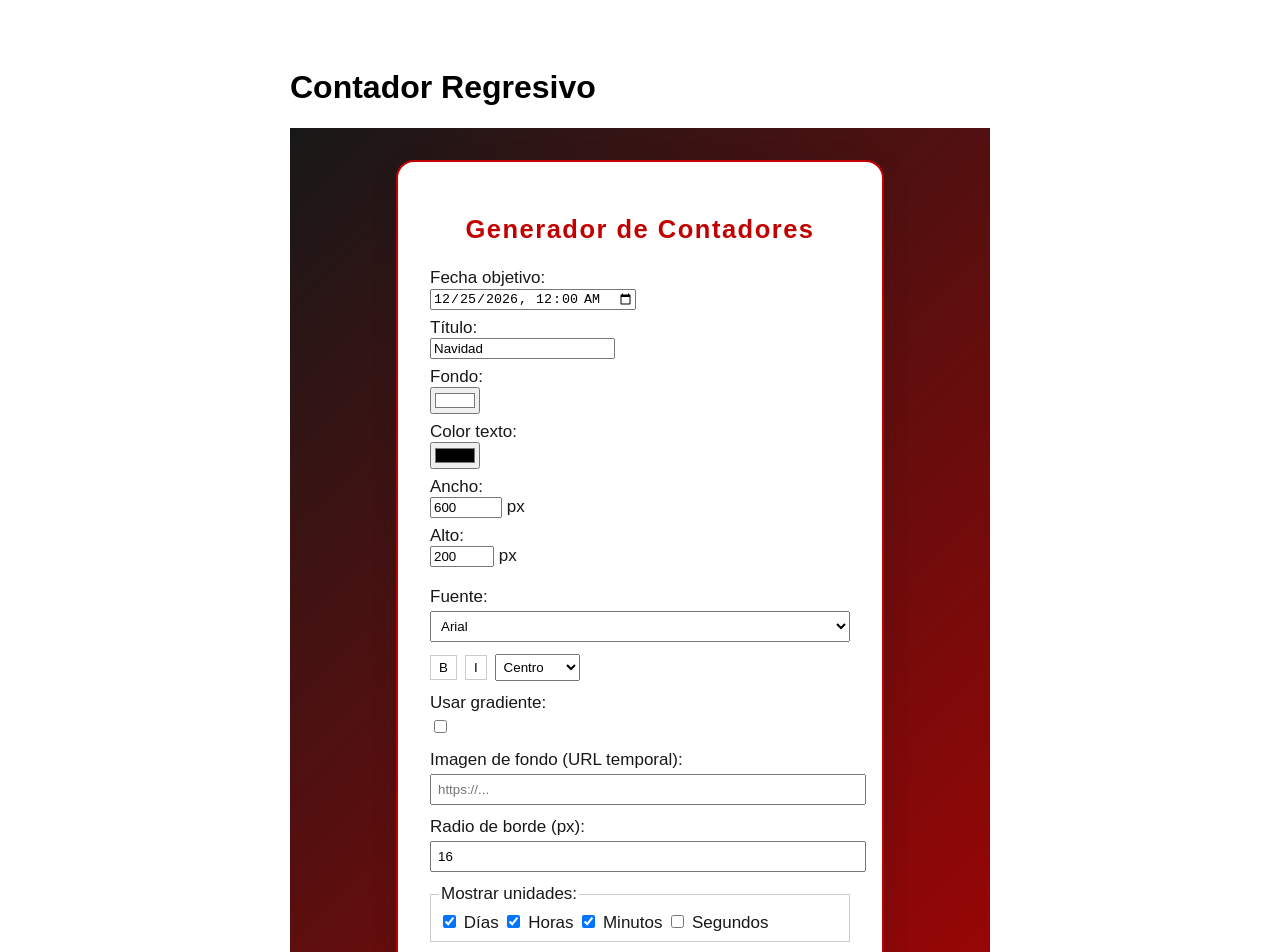
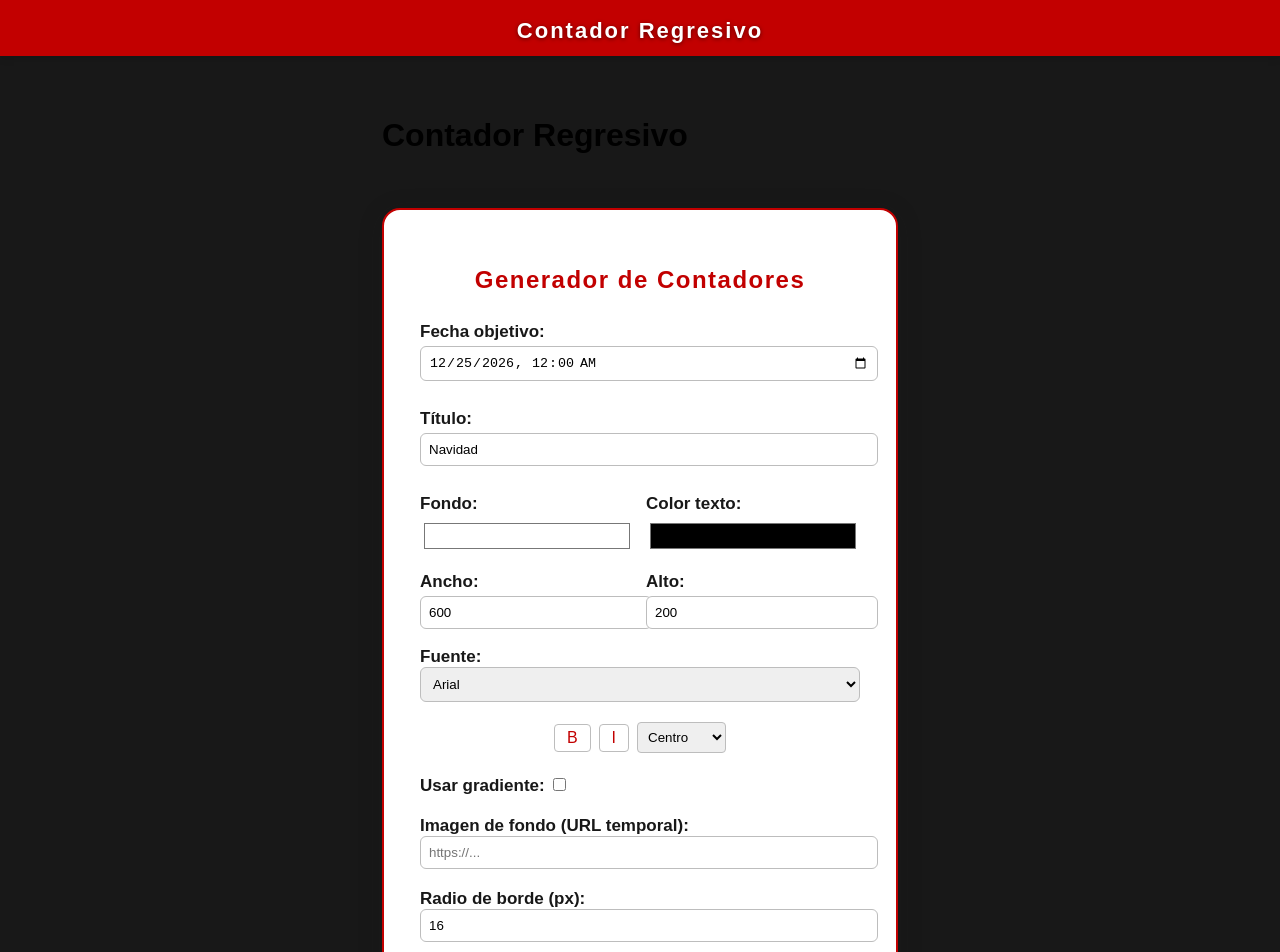
Before and after one commit to EA-UC-NLC/contadores, a Next.js app: page / in a window 1280 px wide. Shown: the top 952 px of the page. Built offline with nearby package versions, Linux system fonts and the light colour scheme.

Commit message:
ui: header, footer y web sencilla pero funcional

```diff
--- a/app/FormGenerator.tsx
+++ b/app/FormGenerator.tsx
@@ -56,89 +56,102 @@ export default function FormGenerator() {
 
   return (
     <div style={{
-      background: `linear-gradient(135deg, ${KREATOR_COLORS.dark} 0%, ${KREATOR_COLORS.primary} 100%)`,
-      minHeight: '100vh',
+      width: '100%',
       display: 'flex',
+      flexDirection: 'column',
       alignItems: 'center',
       justifyContent: 'center',
-      padding: 0
+      minHeight: '70vh',
+      background: 'none',
     }}>
       <form style={{
         background: KREATOR_COLORS.light,
         borderRadius: 18,
         boxShadow: `0 4px 24px 0 ${KREATOR_COLORS.dark}33`,
-        padding: 32,
-        maxWidth: 420,
+        padding: 36,
+        maxWidth: 440,
         width: '100%',
-        margin: 32,
+        margin: '32px auto',
         border: `2px solid ${KREATOR_COLORS.primary}`,
         color: KREATOR_COLORS.dark,
         fontFamily: 'Arial Rounded MT Bold, Arial, sans-serif',
-        fontSize: 17
+        fontSize: 17,
+        display: 'flex',
+        flexDirection: 'column',
+        gap: 18
       }} onSubmit={e => e.preventDefault()}>
         <h2 style={{
           color: KREATOR_COLORS.primary,
           textAlign: 'center',
-          marginBottom: 24,
+          marginBottom: 10,
           letterSpacing: 1.5,
-          fontWeight: 700
+          fontWeight: 700,
+          fontSize: 24
         }}>Generador de Contadores</h2>
-        <label>Fecha objetivo:<br/>
-          <input type="datetime-local" value={date.slice(0,16)} onChange={e=>setDate(e.target.value)} style={{marginBottom:8}} />
-        </label><br/>
-        <label>Título:<br/>
-          <input value={title} onChange={e=>setTitle(e.target.value)} style={{marginBottom:8}} />
-        </label><br/>
-        <label>Fondo:<br/>
-          <input type="color" value={`#${bg}`} onChange={e=>setBg(e.target.value.replace('#',''))} style={{marginBottom:8}} />
-        </label><br/>
-        <label>Color texto:<br/>
-          <input type="color" value={`#${color}`} onChange={e=>setColor(e.target.value.replace('#',''))} style={{marginBottom:8}} />
-        </label><br/>
-        <label>Ancho:<br/>
-          <input type="number" value={width} min={100} max={1200} onChange={e=>setWidth(e.target.value)} style={{marginBottom:8}} /> px
-        </label><br/>
-        <label>Alto:<br/>
-          <input type="number" value={height} min={50} max={600} onChange={e=>setHeight(e.target.value)} style={{marginBottom:8}} /> px
-        </label><br/>
-        <label style={{ display: 'block', margin: '12px 0 4px' }}>Fuente:</label>
-        <select value={font} onChange={e => setFont(e.target.value)} style={{ width: '100%', padding: 6 }}>
-          {FONT_OPTIONS.map(opt => (
-            <option key={opt.value} value={opt.value}>{opt.label}</option>
-          ))}
-        </select>
-        <div style={{ display: 'flex', gap: 8, alignItems: 'center', margin: '12px 0 4px' }}>
-          <button type="button" style={{ fontWeight: bold ? 'bold' : 'normal', border: '1px solid #ccc', background: '#fff', padding: '4px 8px', cursor: 'pointer' }} onClick={() => setBold(b => !b)}>B</button>
-          <button type="button" style={{ fontStyle: italic ? 'italic' : 'normal', border: '1px solid #ccc', background: '#fff', padding: '4px 8px', cursor: 'pointer' }} onClick={() => setItalic(i => !i)}>I</button>
-          <select value={justify} onChange={e => setJustify(e.target.value)} style={{ padding: 4 }}>
+        <label style={{ fontWeight: 600, marginBottom: 2 }}>Fecha objetivo:
+          <input type="datetime-local" value={date.slice(0,16)} onChange={e=>setDate(e.target.value)} style={{marginTop:4, marginBottom:8, width:'100%', padding:8, borderRadius:6, border:`1.5px solid ${KREATOR_COLORS.gray}`}} />
+        </label>
+        <label style={{ fontWeight: 600, marginBottom: 2 }}>Título:
+          <input value={title} onChange={e=>setTitle(e.target.value)} style={{marginTop:4, marginBottom:8, width:'100%', padding:8, borderRadius:6, border:`1.5px solid ${KREATOR_COLORS.gray}`}} />
+        </label>
+        <div style={{ display: 'flex', gap: 12 }}>
+          <label style={{ fontWeight: 600, flex: 1 }}>Fondo:
+            <input type="color" value={`#${bg}`} onChange={e=>setBg(e.target.value.replace('#',''))} style={{marginTop:4, width:'100%', height:36, border:'none', background:'none'}} />
+          </label>
+          <label style={{ fontWeight: 600, flex: 1 }}>Color texto:
+            <input type="color" value={`#${color}`} onChange={e=>setColor(e.target.value.replace('#',''))} style={{marginTop:4, width:'100%', height:36, border:'none', background:'none'}} />
+          </label>
+        </div>
+        <div style={{ display: 'flex', gap: 12 }}>
+          <label style={{ fontWeight: 600, flex: 1 }}>Ancho:
+            <input type="number" value={width} min={100} max={1200} onChange={e=>setWidth(e.target.value)} style={{marginTop:4, width:'100%', padding:8, borderRadius:6, border:`1.5px solid ${KREATOR_COLORS.gray}`}} />
+          </label>
+          <label style={{ fontWeight: 600, flex: 1 }}>Alto:
+            <input type="number" value={height} min={50} max={600} onChange={e=>setHeight(e.target.value)} style={{marginTop:4, width:'100%', padding:8, borderRadius:6, border:`1.5px solid ${KREATOR_COLORS.gray}`}} />
+          </label>
+        </div>
+        <label style={{ fontWeight: 600, marginBottom: 2 }}>Fuente:
+          <select value={font} onChange={e => setFont(e.target.value)} style={{ width: '100%', padding: 8, borderRadius: 6, border: `1.5px solid ${KREATOR_COLORS.gray}` }}>
+            {FONT_OPTIONS.map(opt => (
+              <option key={opt.value} value={opt.value}>{opt.label}</option>
+            ))}
+          </select>
+        </label>
+        <div style={{ display: 'flex', gap: 8, alignItems: 'center', margin: '0 0 4px 0', justifyContent: 'center' }}>
+          <button type="button" style={{ fontWeight: bold ? 'bold' : 'normal', border: `1.5px solid ${KREATOR_COLORS.gray}`, background: '#fff', padding: '4px 12px', cursor: 'pointer', borderRadius: 4, fontSize: 16, color: KREATOR_COLORS.primary }} onClick={() => setBold(b => !b)}>B</button>
+          <button type="button" style={{ fontStyle: italic ? 'italic' : 'normal', border: `1.5px solid ${KREATOR_COLORS.gray}`, background: '#fff', padding: '4px 12px', cursor: 'pointer', borderRadius: 4, fontSize: 16, color: KREATOR_COLORS.primary }} onClick={() => setItalic(i => !i)}>I</button>
+          <select value={justify} onChange={e => setJustify(e.target.value)} style={{ padding: 6, borderRadius: 4, border: `1.5px solid ${KREATOR_COLORS.gray}` }}>
             {JUSTIFY_OPTIONS.map(opt => (
               <option key={opt.value} value={opt.value}>{opt.label}</option>
             ))}
           </select>
         </div>
-        <label style={{ display: 'block', margin: '12px 0 4px' }}>Usar gradiente:</label>
-        <input type="checkbox" checked={useGradient} onChange={e => setUseGradient(e.target.checked)} />
+        <label style={{ fontWeight: 600, marginBottom: 2 }}>Usar gradiente:
+          <input type="checkbox" checked={useGradient} onChange={e => setUseGradient(e.target.checked)} style={{ marginLeft: 8 }} />
+        </label>
         {useGradient && (
-          <div style={{ display: 'flex', gap: 8, alignItems: 'center', margin: '8px 0' }}>
-            <input type="color" value={gradient1} onChange={e => setGradient1(e.target.value)} />
-            <span style={{ fontWeight: 600 }}>→</span>
-            <input type="color" value={gradient2} onChange={e => setGradient2(e.target.value)} />
+          <div style={{ display: 'flex', gap: 8, alignItems: 'center', margin: '8px 0', justifyContent: 'center' }}>
+            <input type="color" value={gradient1} onChange={e => setGradient1(e.target.value)} style={{ width: 36, height: 36, border: 'none', background: 'none' }} />
+            <span style={{ fontWeight: 600, color: KREATOR_COLORS.primary }}>→</span>
+            <input type="color" value={gradient2} onChange={e => setGradient2(e.target.value)} style={{ width: 36, height: 36, border: 'none', background: 'none' }} />
           </div>
         )}
-        <label style={{ display: 'block', margin: '12px 0 4px' }}>Imagen de fondo (URL temporal):</label>
-        <input type="text" value={imageUrl} onChange={e => setImageUrl(e.target.value)} placeholder="https://..." style={{ width: '100%', padding: 6 }} />
-        <label style={{ display: 'block', margin: '12px 0 4px' }}>Radio de borde (px):</label>
-        <input type="number" min={0} max={100} value={borderRadius} onChange={e => setBorderRadius(Number(e.target.value))} style={{ width: '100%', padding: 6 }} />
-        <fieldset style={{ margin: '12px 0 4px', border: '1px solid #ccc', padding: 8 }}>
-          <legend>Mostrar unidades:</legend>
-          <label><input type="checkbox" checked={showDays} onChange={e => setShowDays(e.target.checked)} /> Días</label>{' '}
-          <label><input type="checkbox" checked={showHours} onChange={e => setShowHours(e.target.checked)} /> Horas</label>{' '}
-          <label><input type="checkbox" checked={showMinutes} onChange={e => setShowMinutes(e.target.checked)} /> Minutos</label>{' '}
+        <label style={{ fontWeight: 600, marginBottom: 2 }}>Imagen de fondo (URL temporal):
+          <input type="text" value={imageUrl} onChange={e => setImageUrl(e.target.value)} placeholder="https://..." style={{ width: '100%', padding: 8, borderRadius: 6, border: `1.5px solid ${KREATOR_COLORS.gray}` }} />
+        </label>
+        <label style={{ fontWeight: 600, marginBottom: 2 }}>Radio de borde (px):
+          <input type="number" min={0} max={100} value={borderRadius} onChange={e => setBorderRadius(Number(e.target.value))} style={{ width: '100%', padding: 8, borderRadius: 6, border: `1.5px solid ${KREATOR_COLORS.gray}` }} />
+        </label>
+        <fieldset style={{ margin: '0 0 4px 0', border: `1.5px solid ${KREATOR_COLORS.gray}`, padding: 8, borderRadius: 8, background: '#fafafa' }}>
+          <legend style={{ color: KREATOR_COLORS.primary, fontWeight: 600 }}>Mostrar unidades:</legend>
+          <label style={{ marginRight: 8 }}><input type="checkbox" checked={showDays} onChange={e => setShowDays(e.target.checked)} /> Días</label>
+          <label style={{ marginRight: 8 }}><input type="checkbox" checked={showHours} onChange={e => setShowHours(e.target.checked)} /> Horas</label>
+          <label style={{ marginRight: 8 }}><input type="checkbox" checked={showMinutes} onChange={e => setShowMinutes(e.target.checked)} /> Minutos</label>
           <label><input type="checkbox" checked={showSeconds} onChange={e => setShowSeconds(e.target.checked)} /> Segundos</label>
         </fieldset>
-        <h2 style={{ color: KREATOR_COLORS.primary, marginTop: 32, fontSize: 20 }}>Vista previa:</h2>
-        <img src={url} alt="Contador regresivo" width={width} height={height} style={{ border: `2px solid ${KREATOR_COLORS.gold}`, borderRadius: 12, marginBottom: 20, display: 'block', background: KREATOR_COLORS.gray }} />
-        <h2 style={{ color: KREATOR_COLORS.primary, fontSize: 18 }}>HTML para HubSpot:</h2>
+        <h2 style={{ color: KREATOR_COLORS.primary, marginTop: 24, fontSize: 20, textAlign: 'center' }}>Vista previa:</h2>
+        <img src={url} alt="Contador regresivo" width={width} height={height} style={{ border: `2px solid ${KREATOR_COLORS.gold}`, borderRadius: 12, marginBottom: 20, display: 'block', background: KREATOR_COLORS.gray, marginLeft: 'auto', marginRight: 'auto' }} />
+        <h2 style={{ color: KREATOR_COLORS.primary, fontSize: 18, textAlign: 'center' }}>HTML para HubSpot:</h2>
         <div style={{ position: 'relative', marginBottom: 8 }}>
           <textarea style={{width:'100%',height:60, border: `1.5px solid ${KREATOR_COLORS.gray}`, borderRadius: 6, fontFamily: 'monospace', fontSize: 15, background: KREATOR_COLORS.light, color: KREATOR_COLORS.dark, padding: 8 }} readOnly value={htmlSnippet} />
           <button
--- a/app/layout.tsx
+++ b/app/layout.tsx
@@ -15,7 +15,17 @@ export default function RootLayout({ children }: { children: React.ReactNode })
         <meta property="og:image" content="/favicon.png" />
         <meta property="og:url" content="https://contadores-sigma.vercel.app/" />
       </Head>
-      <body>{children}</body>
+      <body style={{ margin: 0, background: '#181818' }}>
+        <header style={{ width: '100%', background: '#c20000', color: '#fff', padding: '18px 0 12px 0', textAlign: 'center', letterSpacing: 2, fontWeight: 700, fontSize: 22, fontFamily: 'Arial Rounded MT Bold, Arial, sans-serif', boxShadow: '0 2px 8px #0002' }}>
+          <span style={{ filter: 'drop-shadow(0 1px 2px #0008)' }}>Contador Regresivo</span>
+        </header>
+        <main style={{ minHeight: '80vh', display: 'flex', flexDirection: 'column', alignItems: 'center', justifyContent: 'center' }}>
+          {children}
+        </main>
+        <footer style={{ width: '100%', background: '#181818', color: '#bdbdbd', textAlign: 'center', fontSize: 15, padding: '18px 0 12px 0', fontFamily: 'Arial Rounded MT Bold, Arial, sans-serif', letterSpacing: 1 }}>
+          Creado por Manuel Martí
+        </footer>
+      </body>
     </html>
   );
 }
```
